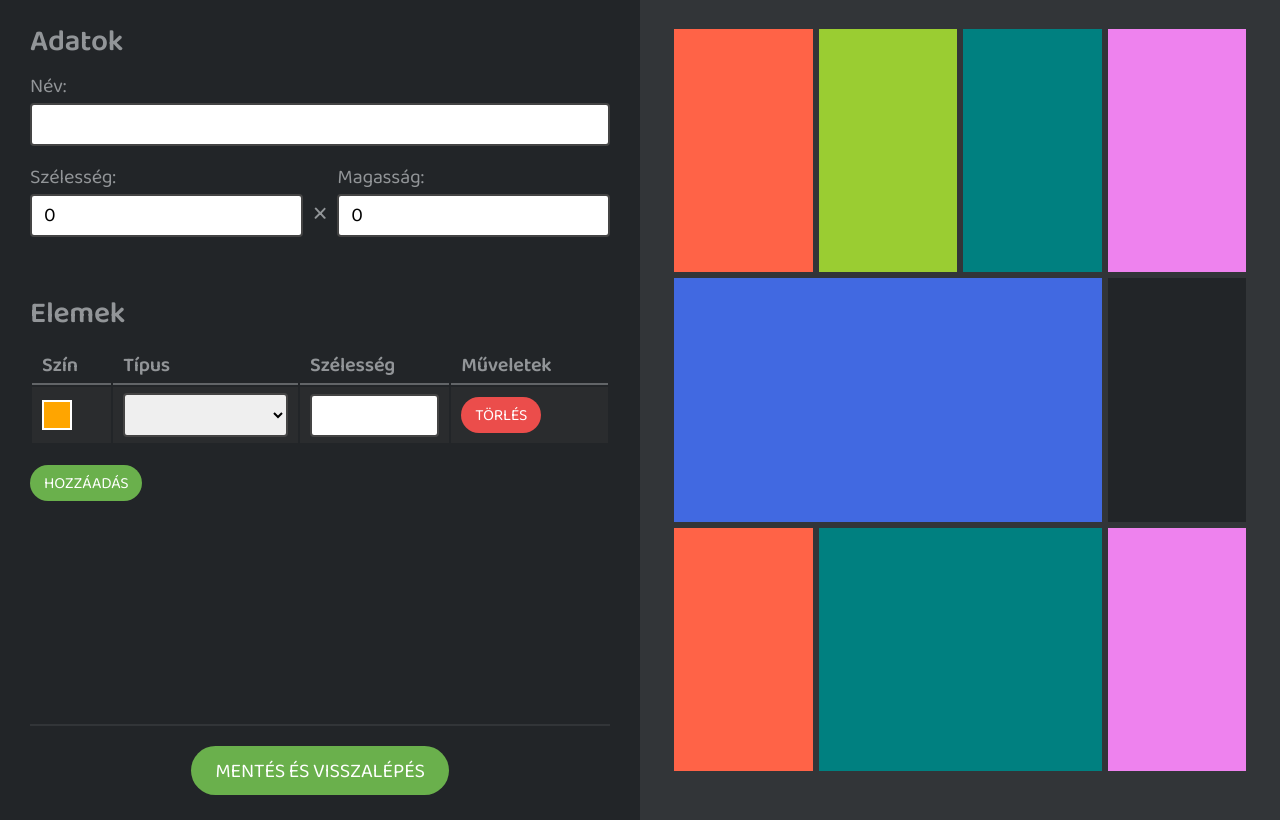
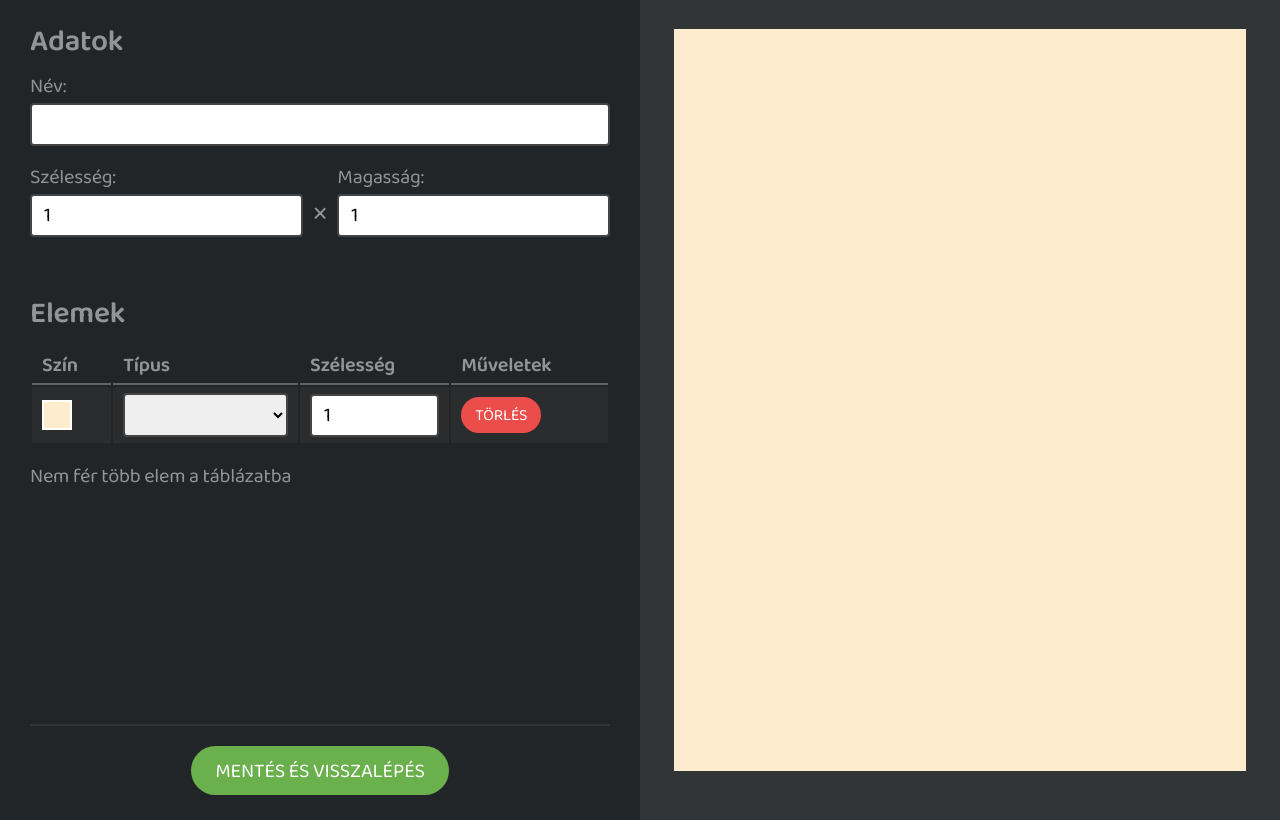
Before and after one commit to donhekus/maps_frontend, a Vue app: page /1/edit in a window 1280 px wide. Both pictures are taken after a click on the link "HOZZÁADÁS". Built offline with nearby package versions, Linux system fonts and the light colour scheme.

Commit message:
Table algorithm

```diff
--- a/public/style.css
+++ b/public/style.css
@@ -137,6 +137,7 @@ td {
 .preview-table {
 	width: 100%;
 	height: calc(100vh - 50px);
+	table-layout: fixed;
 }
 
 .preview-table td {
--- a/src/components/Edit.vue
+++ b/src/components/Edit.vue
@@ -1,25 +1,36 @@
 <template>
 	<main class="main">
-		<edit-form :layout="layout"></edit-form>
-		<edit-preview :layout="layout"></edit-preview>
+		<edit-form :layout="layout" :filled="filled"></edit-form>
+		<edit-preview :layout="layout" :filled="filled"></edit-preview>
 	</main>
 </template>
 
 <script>
 	import EditForm from "@/components/EditForm";
 	import EditPreview from "@/components/EditPreview";
+	import {eventBus} from "@/main";
 	export default {
 		name: "Edit",
 		components: {EditPreview, EditForm},
 		data() {
 			return {
 				layout: {
-					width: 0,
-					height: 0,
+					width: 1,
+					height: 1,
 					elements: []
-				}
+				},
+				filled: false
 			}
-		}
+		},
+		created() {
+			let vm = this;
+			eventBus.$on('onTableFilled', function () {
+				vm.filled = true;
+			});
+			eventBus.$on('onTableFree', function () {
+				vm.filled = false;
+			});
+		},
 	}
 </script>
 
--- a/src/components/EditForm.vue
+++ b/src/components/EditForm.vue
@@ -9,12 +9,12 @@
 			<div class="flex">
 				<div class="form-group">
 					<label for="width">Szélesség:</label>
-					<input id="width" type="number" v-model="layout.width">
+					<input id="width" type="number" min="1" v-model="layout.width">
 				</div>
 				<span class="edit-header-x">×</span>
 				<div class="form-group">
 					<label for="height">Magasság:</label>
-					<input id="height" type="number" v-model="layout.height">
+					<input id="height" type="number" min="1" v-model="layout.height">
 				</div>
 			</div>
 		</header>
@@ -31,9 +31,9 @@
 					</tr>
 				</thead>
 				<tbody>
-					<tr v-for="element in layout.elements" :key="element.order">
+					<tr v-for="(element, index) in layout.elements" :key="element.order">
 						<td>
-							<div class="box-identifier" style="background-color: orange;"></div>
+							<div class="box-identifier" :style="element.color"></div>
 						</td>
 						<td>
 							<select class="box-type" v-model="element.type">
@@ -44,15 +44,16 @@
 							</select>
 						</td>
 						<td>
-							<input class="box-width" type="number" value="1" min="1" :max="layout.width" v-model="element.size">
+							<input class="box-width" type="number" value="1" min="1" :max="layout.width" v-model="element.width">
 						</td>
 						<td>
-							<a class="button button-small button-red" href="#">Törlés</a>
+							<a class="button button-small button-red" href="#" @click="deleteElement(index)">Törlés</a>
 						</td>
 					</tr>
 				</tbody>
 			</table>
-			<a class="button button-small button-green" href="#" @click="addNewElement">Hozzáadás</a>
+			<a class="button button-small button-green" href="#" @click="addNewElement" v-if="!filled">Hozzáadás</a>
+			<p v-if="filled">Nem fér több elem a táblázatba</p>
 		</div>
 
 		<footer class="edit-footer">
@@ -62,23 +63,186 @@
 </template>
 
 <script>
+	import {eventBus} from "@/main";
+
 	export default {
 		name: "EditForm",
 		props: {
 			layout: {
 				type: Object,
 				required: true
+			},
+			filled: {
+				type: Boolean,
+			}
+		},
+		data() {
+			return {
+				colorNames: [
+					'AliceBlue',
+					'AntiqueWhite',
+					'Aqua',
+					'Aquamarine',
+					'Azure',
+					'Beige',
+					'Bisque',
+					'Black',
+					'BlanchedAlmond',
+					'Blue',
+					'BlueViolet',
+					'Brown',
+					'BurlyWood',
+					'CadetBlue',
+					'Chartreuse',
+					'Chocolate',
+					'Coral',
+					'CornflowerBlue',
+					'Cornsilk',
+					'Crimson',
+					'Cyan',
+					'DarkBlue',
+					'DarkCyan',
+					'DarkGoldenRod',
+					'DarkGray',
+					'DarkGreen',
+					'DarkGrey',
+					'DarkKhaki',
+					'DarkMagenta',
+					'DarkOliveGreen',
+					'DarkOrange',
+					'DarkOrchid',
+					'DarkRed',
+					'DarkSalmon',
+					'DarkSeaGreen',
+					'DarkSlateBlue',
+					'DarkSlateGray',
+					'DarkSlateGrey',
+					'DarkTurquoise',
+					'DarkViolet',
+					'DeepPink',
+					'DeepSkyBlue',
+					'DimGray',
+					'DimGrey',
+					'DodgerBlue',
+					'FireBrick',
+					'FloralWhite',
+					'ForestGreen',
+					'Fuchsia',
+					'Gainsboro',
+					'GhostWhite',
+					'Gold',
+					'Goldenrod',
+					'Gray',
+					'Green',
+					'GreenYellow',
+					'Grey',
+					'HoneyDew',
+					'HotPink',
+					'IndianRed',
+					'Indigo',
+					'Ivory',
+					'Khaki',
+					'Lavender',
+					'LavenderBlush',
+					'LawnGreen',
+					'LemonChiffon',
+					'LightBlue',
+					'LightCoral',
+					'LightCyan',
+					'LightGoldenRodYellow',
+					'LightGray',
+					'LightGreen',
+					'LightGrey',
+					'LightPink',
+					'LightSalmon',
+					'LightSeaGreen',
+					'LightSkyBlue',
+					'LightSlateGray',
+					'LightSlateGrey',
+					'LightSteelBlue',
+					'LightYellow',
+					'Lime',
+					'LimeGreen',
+					'Linen',
+					'Magenta',
+					'Maroon',
+					'MediumAquaMarine',
+					'MediumBlue',
+					'MediumOrchid',
+					'MediumPurple',
+					'MediumSeaGreen',
+					'MediumSlateBlue',
+					'MediumSpringGreen',
+					'MediumTurquoise',
+					'MediumVioletRed',
+					'MidnightBlue',
+					'MintCream',
+					'MistyRose',
+					'Moccasin',
+					'NavajoWhite',
+					'Navy',
+					'OldLace',
+					'Olive',
+					'OliveDrab',
+					'Orange',
+					'OrangeRed',
+					'Orchid',
+					'PaleGoldenRod',
+					'PaleGreen',
+					'PaleTurquoise',
+					'PaleVioletRed',
+					'PapayaWhip',
+					'PeachPuff',
+					'Peru',
+					'Pink',
+					'Plum',
+					'PowderBlue',
+					'Purple',
+					'RebeccaPurple',
+					'Red',
+					'RosyBrown',
+					'RoyalBlue',
+					'SaddleBrown',
+					'Salmon',
+					'SandyBrown',
+					'SeaGreen',
+					'SeaShell',
+					'Sienna',
+					'Silver',
+					'SkyBlue',
+					'SlateBlue',
+					'SlateGray',
+					'SlateGrey',
+					'Snow',
+					'SpringGreen',
+					'SteelBlue',
+					'Tan',
+					'Teal',
+					'Thistle',
+					'Tomato',
+					'Turquoise',
+					'Violet',
+					'Wheat',
+					'White',
+					'WhiteSmoke',
+					'Yellow',
+					'YellowGreen'
+				]
 			}
 		},
 		methods: {
 			addNewElement: function () {
 				let vm = this;
 				vm.layout.elements.push({
-					color: null,
+					color: 'background-color: ' + vm.colorNames[Math.floor(Math.random() * 147)],
 					type: null,
-					size: null,
+					width: 1,
 					order: vm.layout.elements.length
 				})
+			},
+			deleteElement: function (index) {
+				this.layout.elements.splice(index, 1);
+				eventBus.$emit('onTableFree');
 			}
 		}
 	}
--- a/src/components/EditPreview.vue
+++ b/src/components/EditPreview.vue
@@ -1,28 +1,9 @@
 <template>
     <aside class="preview">
-		<!-- <table>
-			<tr v-for="i in parseInt(layout.height)" :key="i">
-				<td v-for="j in parseInt(layout.width)" :key="j">
-					x
-				</td>
-			</tr>
-		</table> -->
         <table class="preview-table">
             <tbody>
-				<tr>
-					<td style="background-color: tomato;"></td>
-					<td style="background-color: yellowgreen;"></td>
-					<td style="background-color: teal;"></td>
-					<td style="background-color: violet;"></td>
-				</tr>
-				<tr>
-					<td colspan="3" style="background-color: royalblue;"></td>
-					<td></td>
-				</tr>
-				<tr>
-					<td style="background-color: tomato;"></td>
-					<td colspan="2" style="background-color: teal;"></td>
-					<td style="background-color: violet;"></td>
+            <tr v-for="(i, index) in list" :key="index">
+                <td v-for="(j, jindex) in i" :key="jindex" :colspan="j.width" :style="j.color"></td>
             </tr>
             </tbody>
         </table>
@@ -30,12 +11,94 @@
 </template>
 
 <script>
+    import {eventBus} from "@/main";
+
     export default {
         name: "EditPreview",
         props: {
             layout: {
                 type: Object,
                 required: true
+            },
+            filled: {
+                type: Boolean
+            }
+        },
+        data() {
+            return {
+                list: [],
+            }
+        },
+        created() {
+            for (let i = this.list.length; i < this.layout.height; i++) {
+                let row = [];
+                for (let j = 0; j < this.layout.width; j++) {
+                    row.push({
+                        color: '',
+                        width: 1
+                    })
+                }
+                this.list.push(row);
+            }
+        },
+        watch: {
+            layout: {
+                handler: function (newVal) {
+                    this.list = [];
+                    let row = [];
+                    let rowWidth = 0;
+                    for (let i = 0; i < newVal.elements.length; i++) {
+                        let current = newVal.elements[i];
+                        if (rowWidth + parseInt(current.width) <= this.layout.width) {
+                            row.push(current);
+                            rowWidth += parseInt(current.width);
+                        } else {
+                            for (let j = rowWidth; j < this.layout.width; j++) {
+                                row.push({
+                                    color: '',
+                                    width: 1
+                                })
+                            }
+                            this.list.push(row);
+                            row = [];
+                            rowWidth = 0;
+
+                            if (this.list.length < this.layout.height) {
+                                //berakjuk a mostanit egy új sorba ha nem fért be elsőnek
+                                row.push(current);
+                                rowWidth += parseInt(current.width);
+                            }
+                        }
+                    }
+                    let emptyFields = false;
+                    for (let j = rowWidth; j < this.layout.width; j++) {
+                        emptyFields = true;
+                        row.push({
+                            color: '',
+                            width: 1
+                        })
+                    }
+                    if (this.list.length < this.layout.height) {
+                        this.list.push(row);
+                    }
+                    if(this.list.length == this.layout.height && newVal.elements.length > 0 && !emptyFields) {
+                        eventBus.$emit('onTableFilled');
+                    } else {
+                        eventBus.$emit('onTableFree');
+                    }
+
+                    for (let i = this.list.length; i < this.layout.height; i++) {
+                        row = [];
+                        for (let j = 0; j < this.layout.width; j++) {
+                            row.push({
+                                color: '',
+                                width: 1
+                            })
+                        }
+                        this.list.push(row);
+                    }
+                },
+                deep: true
             }
         }
     }
--- a/src/components/Home.vue
+++ b/src/components/Home.vue
@@ -1,6 +1,6 @@
 <template>
     <div>
-        <list></list>
+        <list :list="list"></list>
     </div>
 </template>
 
--- a/src/components/List.vue
+++ b/src/components/List.vue
@@ -9,16 +9,16 @@
 				</tr>
 			</thead>
 			<tbody>
-				<tr>
-					<td>Első számú element</td>
+				<tr v-for="elem in list" :key="elem.id">
+					<td>{{ elem.name }}</td>
 					<td>
-						<a class="button button-small button-green" href="#">Szerkesztés</a>
-						<a class="button button-small button-red" href="#">Törlés</a>
+						<router-link class="button button-small button-green" :to="{ name:'edit', params: { id: elem.id }}" title="Szerkesztés">Szerkesztés</router-link>
+						<a class="button button-small button-red" href="#" @click="deleteItem(elem.id)">Törlés</a>
 					</td>
 				</tr>
 			</tbody>
 		</table>
-		<a class="button button-small button-green" href="#" @click="addNewElement">Hozzáadás</a>
+		<router-link class="button button-small button-green" :to="{ name:'edit'}" title="Szerkesztés">Hozzáadás</router-link>
 	</div>
 </template>
 
@@ -43,6 +43,9 @@
 					})
 					.catch(function () {
 					});
+			},
+			deleteItem(id) {
+				window.axios.delete('http://maps.test/' + id);
 			}
 		}
 	}
--- a/src/main.js
+++ b/src/main.js
@@ -8,6 +8,8 @@ import Home from "@/components/Home";
 window.axios = require('axios').default;
 
 Vue.use(VueRouter);
+
+export const eventBus = new Vue();
 
 Vue.component('list', List);
 
@@ -20,6 +22,7 @@ const router = new VueRouter({
         },
         {
             path: '/:id?/edit',
+            name: 'edit',
             component: Edit
         }
     ]
```
Lines whose indentation alone changed are shown as unchanged.
